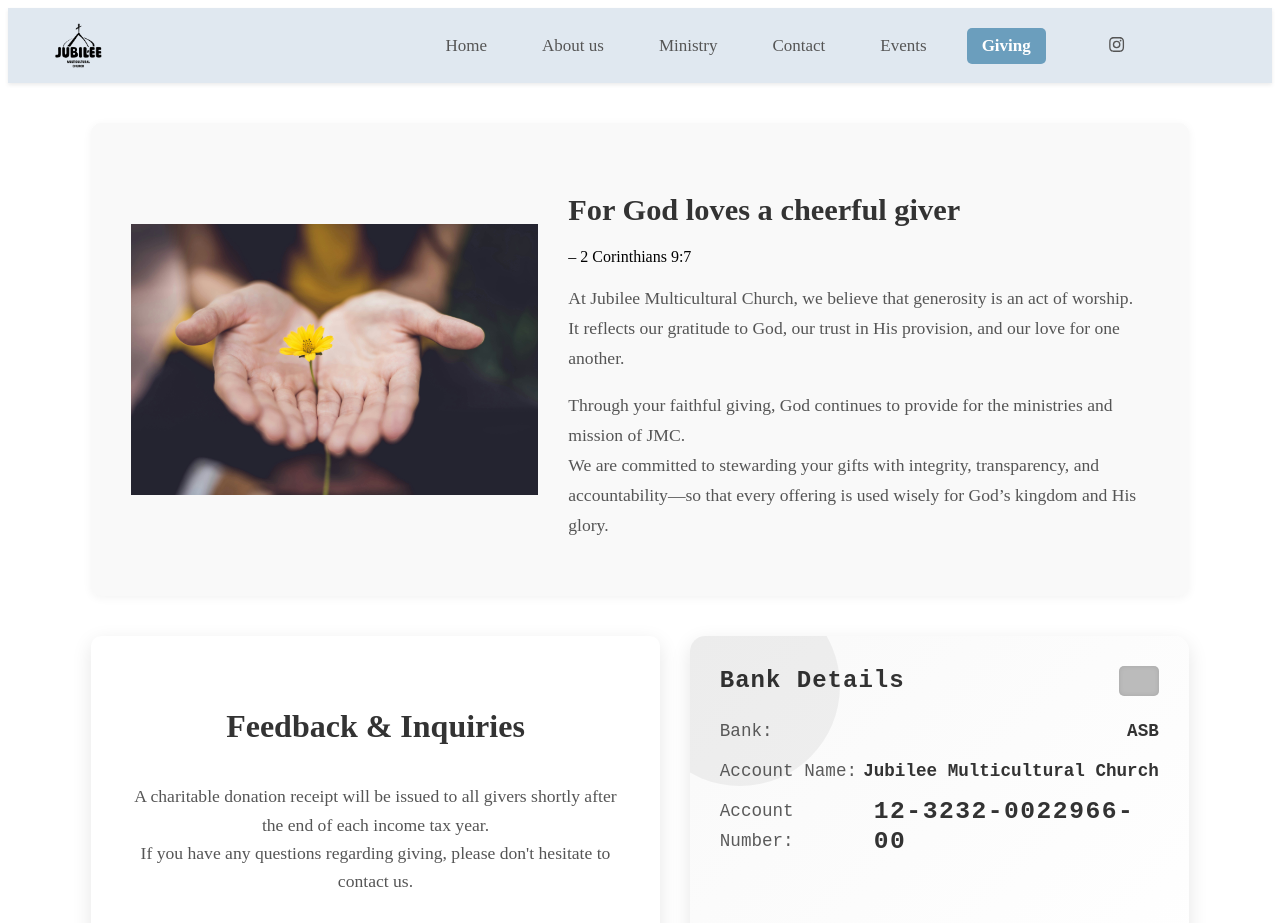
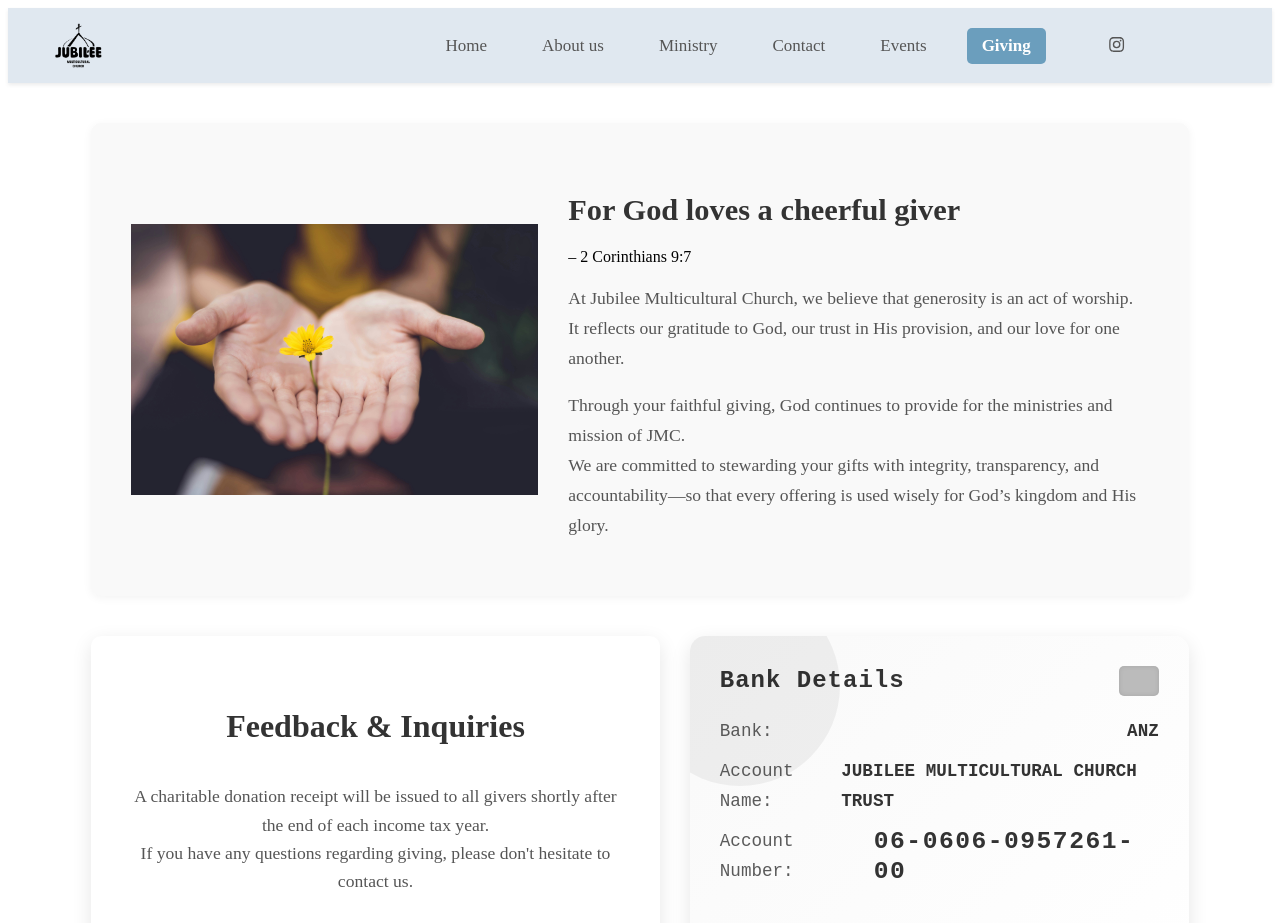
Before and after one commit to albert-newton-liu/jmc, a React (Vite) app: page /giving in a window 1280 px wide. Shown: the top 923 px of the page. Built offline with nearby package versions, Linux system fonts and the light colour scheme.

Commit message:
update bank

```diff
--- a/index.html
+++ b/index.html
@@ -2,7 +2,7 @@
 <html lang="en">
   <head>
     <meta charset="UTF-8" />
-    <link rel="icon" type="image/svg+xml" href="/logo/favicon.ico" />
+    <link rel="icon" type="image/svg+xml" href="/logo/favicon.png" />
     <meta name="viewport" content="width=device-width, initial-scale=1.0" />
     <title>Jubilee Multicultural Church </title>
   </head>
--- a/src/pages/Giving/index.jsx
+++ b/src/pages/Giving/index.jsx
@@ -54,15 +54,15 @@ const Giving = () => {
             <div className="bank-card-details">
               <div className="bank-card-row">
                 <span className="detail-label">Bank:</span>
-                <span className="detail-value">ASB</span>
+                <span className="detail-value">ANZ</span>
               </div>
               <div className="bank-card-row">
                 <span className="detail-label">Account Name:</span>
-                <span className="detail-value">Jubilee Multicultural Church</span>
+                <span className="detail-value">JUBILEE MULTICULTURAL CHURCH TRUST</span>
               </div>
               <div className="bank-card-row">
                 <span className="detail-label">Account Number:</span>
-                <span className="detail-value account-number">12-3232-0022966-00</span>
+                <span className="detail-value account-number">06-0606-0957261-00</span>
               </div>
             </div>
 
```
Also changed, not shown: public/logo/favicon.png (added), 1 other file (tests, documents, lock files or other folders).
